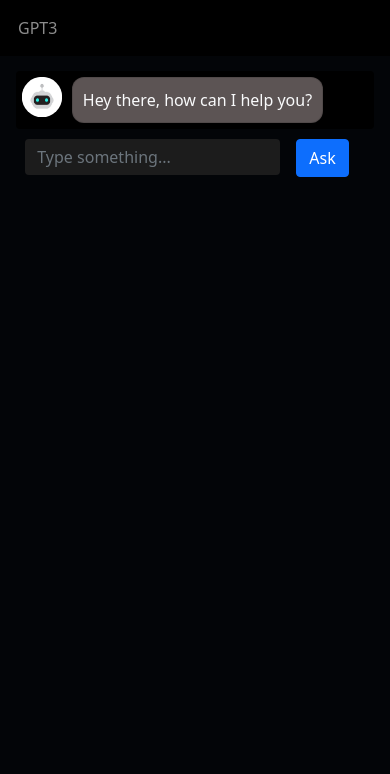
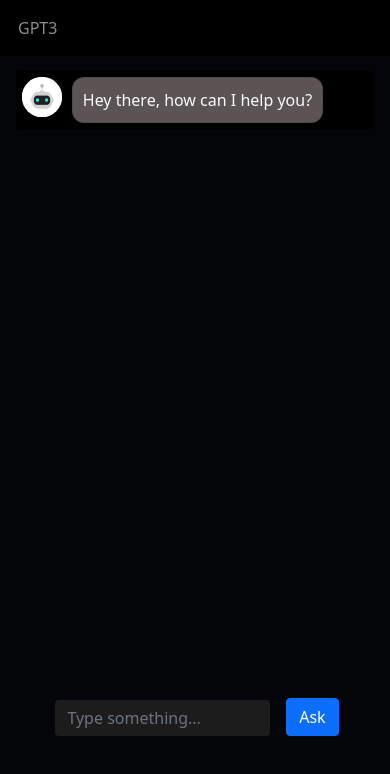
Before and after one commit to shrued/gpt3-fyp, a React (Create React App) app: page /bot in a window 390 px wide. Shown: the top 774 px of the page. Built offline with nearby package versions, Linux system fonts and the light colour scheme; no server answers.

Commit message:
chatbox css

```diff
--- a/src/components/bot/bot.js
+++ b/src/components/bot/bot.js
@@ -4,10 +4,12 @@ export const Container = styled.div`
   display: flex;
   flex-direction: column;
   justify-content: center;
-  align-items: center;
-  margin: 3em 5em;
+  align-self: center;
+  margin: 4em 5em;
+  height: 70vh;
 
   @media (max-width: 900px) {
+    height: 80vh;
     margin: 1em;
   }
 `;
--- a/src/components/bot/index.js
+++ b/src/components/bot/index.js
@@ -90,14 +90,14 @@ export default function Bot() {
           {convo.map((message, index) => messageItem(message, index))}
         </Card>
         <Form className="ask" onSubmit={onQuestionSubmit}>
-          <Form.Group className="pb-6">
+          <Form.Group className="pb-6 chat-input">
             <Form.Control
               type="text"
               name="question"
               placeholder="Type something..."
             />
           </Form.Group>
-          <Button className="ask-button mx-3" type="submit" value="submit">
+          <Button className="mx-3" type="submit" value="submit">
             Ask
           </Button>
         </Form>
--- a/src/index.css
+++ b/src/index.css
@@ -194,10 +194,18 @@ body::-webkit-scrollbar-thumb {
 
 .ask {
   display: flex;
+  justify-content: center;
+  align-items: flex-end;
+  flex-grow: 1;
   width: 100%;
-  justify-content: center;
   margin: 10px;
 }
+.chat-input {
+  width: 60%;
+}
 
-.ask-button {
+@media only screen and (max-width: 900px) {
+  .ask {
+    padding-top: 20px;
+  }
 }
```
